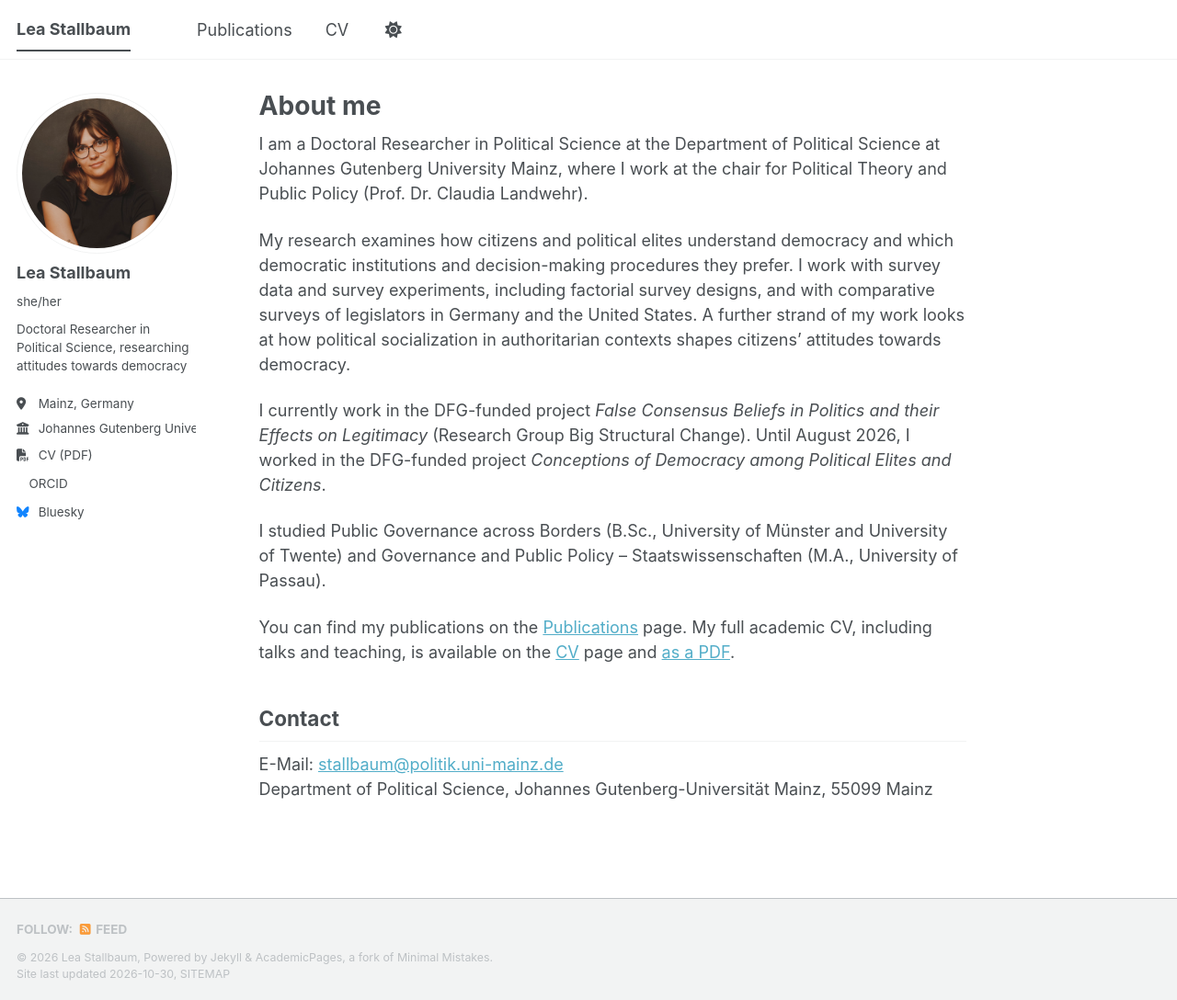
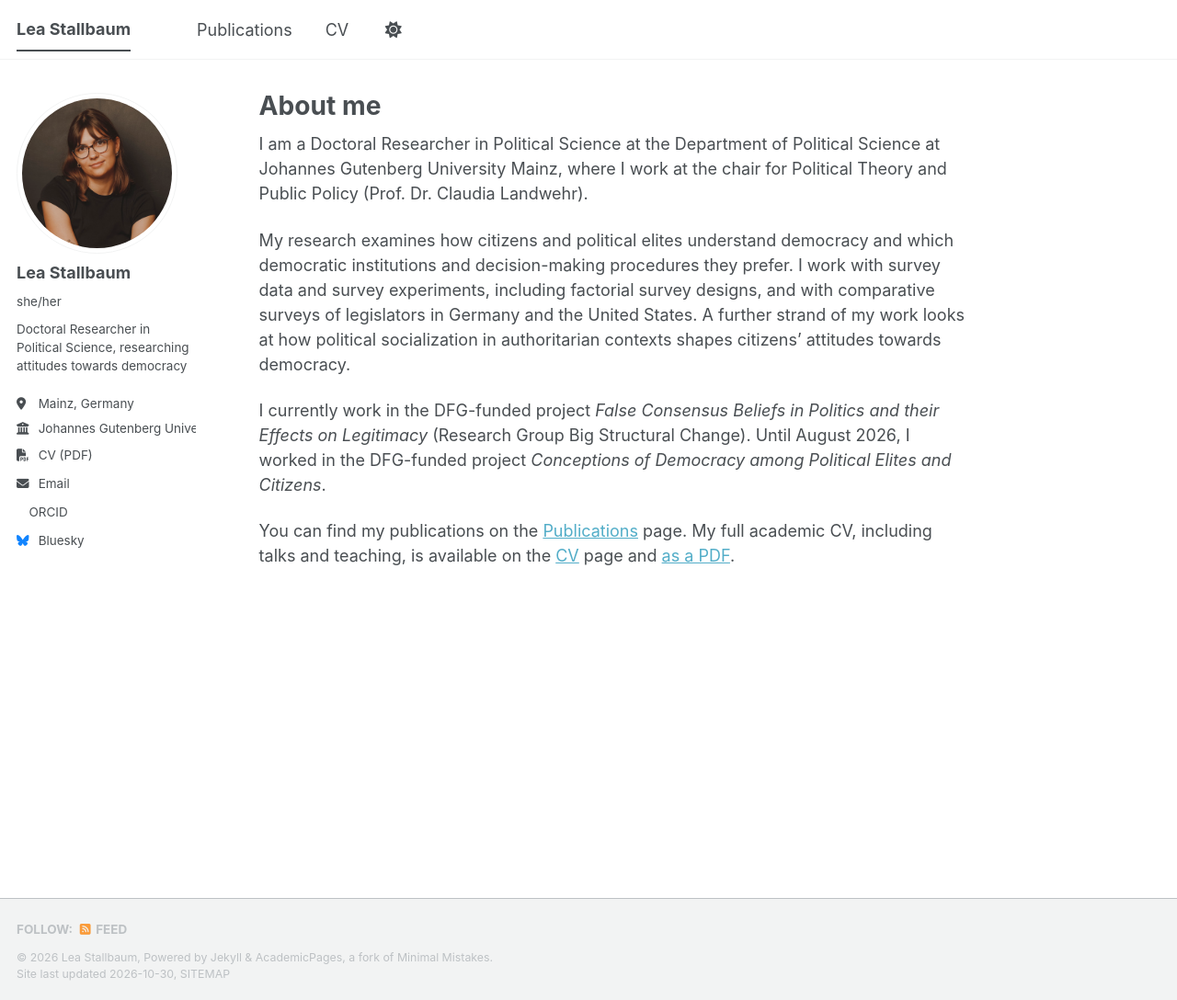
Before and after one commit to leastallbaum/leastallbaum.github.io, a Jekyll site: the page built from _pages/about.md, in a window 1280 px wide and 1088 px high. Shown: the whole window at 92% size. Built offline with Jekyll 4.4.1, drawn with Linux system fonts in a browser that asks for light colours; a style sheet for code colours, icons or effects is not loaded.

Commit message:
About-Seite überarbeiten, E-Mail in der Seitenleiste verlinken
- E-Mail-Adresse in der Seitenleiste (author.email) eingetragen
- Kontaktblock und Satz zu Bachelor und Master von der About-Seite entfernt

Co-Authored-By: Claude Sonnet 5.5 <noreply@anthropic.com>
Claude-Session: https://claude.ai/code/session_015RWbTD5NV456SST9yJ99Vj

```diff
--- a/_config.yml
+++ b/_config.yml
@@ -30,7 +30,7 @@ author:
   location         : "Mainz, Germany"
   employer         : "Johannes Gutenberg University Mainz"
   uri              : # URL
-  email            : # "none@example.org"
+  email            : "stallbaum@politik.uni-mainz.de"
   cv               : "/files/CV_Lea_Stallbaum.pdf" # PDF-Download in der Seitenleiste (siehe _includes/author-profile.html)
 
   # Academic websites
--- a/_pages/about.md
+++ b/_pages/about.md
@@ -13,11 +13,4 @@ My research examines how citizens and political elites understand democracy and
 
 I currently work in the DFG-funded project *False Consensus Beliefs in Politics and their Effects on Legitimacy* (Research Group Big Structural Change). Until August 2026, I worked in the DFG-funded project *Conceptions of Democracy among Political Elites and Citizens*.
 
-I studied Public Governance across Borders (B.Sc., University of Münster and University of Twente) and Governance and Public Policy – Staatswissenschaften (M.A., University of Passau).
-
 You can find my publications on the [Publications](/publications/) page. My full academic CV, including talks and teaching, is available on the [CV](/cv/) page and [as a PDF]({{ '/files/CV_Lea_Stallbaum.pdf' | prepend: site.baseurl }}).
-
-Contact
-------
-E-Mail: [stallbaum@politik.uni-mainz.de](mailto:stallbaum@politik.uni-mainz.de)
-Department of Political Science, Johannes Gutenberg-Universität Mainz, 55099 Mainz
```
